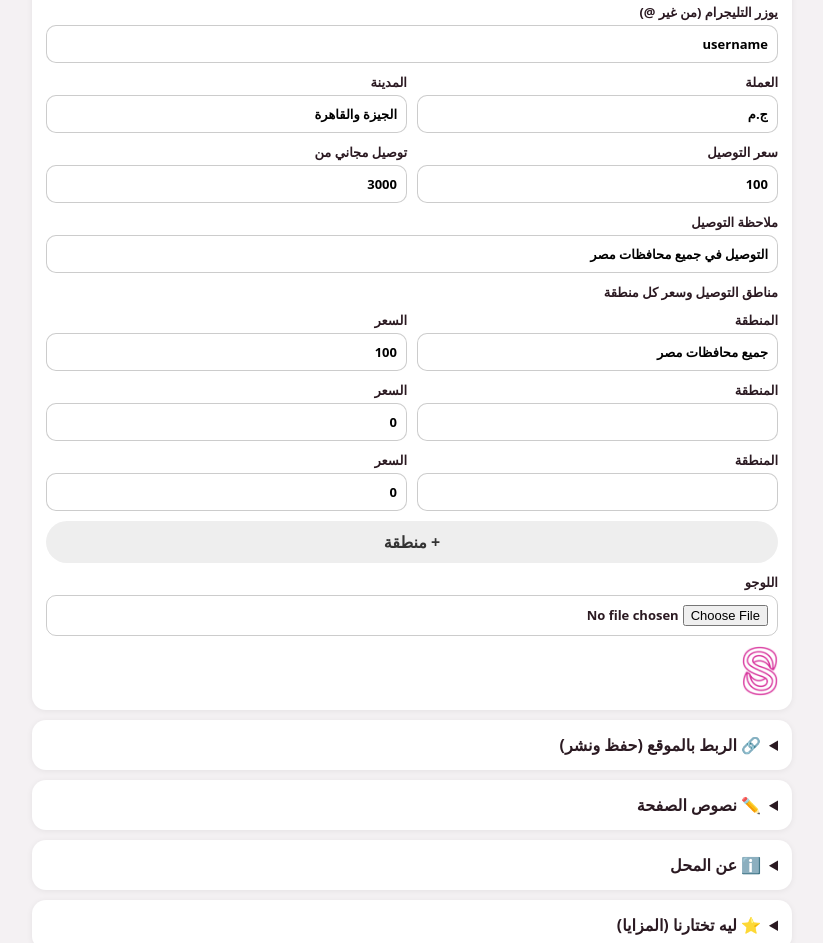
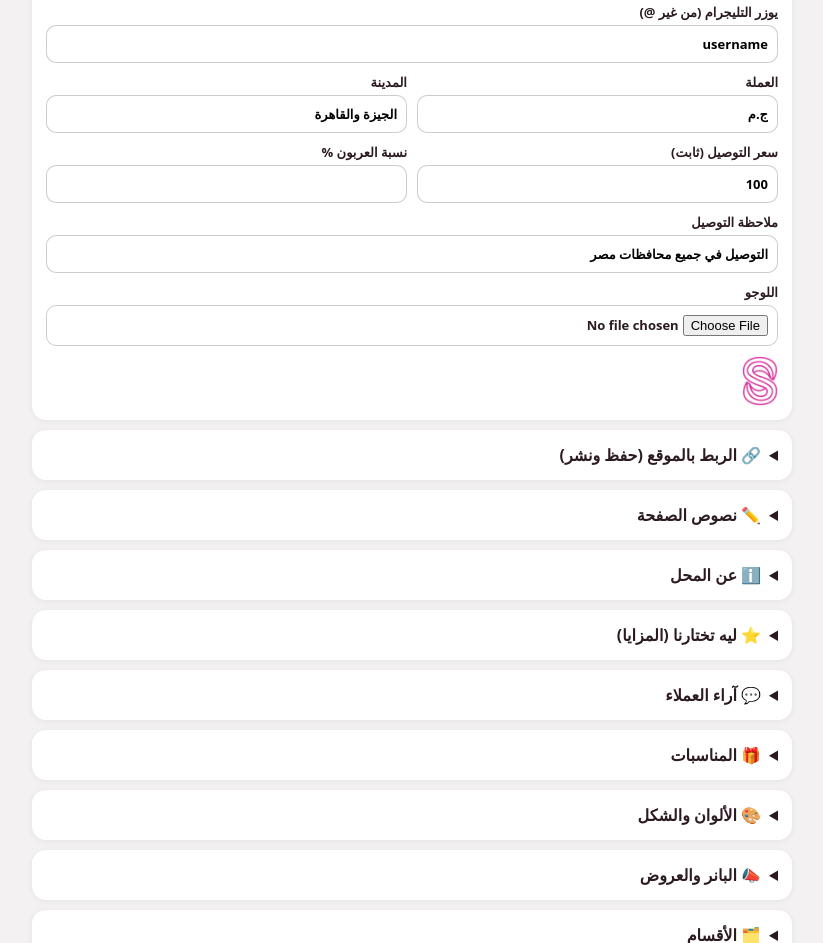
Before and after one commit to sandystouch/sandys-touch, a plain HTML site: page admin.html in a window 1280 px wide. Shown: the part 907-1850 px from the top of the page, without its empty margins (228-1051 px from the left). Drawn offline with Linux system fonts and the light colour scheme.

Commit message:
Update admin.html

```diff
--- a/admin.html
+++ b/admin.html
@@ -39,7 +39,7 @@ $('#app').innerHTML=`
 <details open><summary>🏪 بيانات المحل</summary><div class="b">${f('اسم المحل','settings.name')}${f('الاسم بالعربي','settings.nameAr')}${f('جملة تحت الاسم','settings.tagline')}
 <label>الطلبات توصل على<select data-k="settings.channel"><option value="whatsapp" ${S.channel=='whatsapp'?'selected':''}>واتساب</option><option value="telegram" ${S.channel=='telegram'?'selected':''}>تليجرام</option></select></label>
 ${f('رقم الواتساب (بالكود: 2010xxxxxxxx)','settings.whatsapp')}${f('يوزر التليجرام (من غير @)','settings.telegram')}
-<div class="g2">${f('العملة','settings.currency')}${f('المدينة','settings.city')}${f('سعر التوصيل','settings.deliveryFee','number')}${f('توصيل مجاني من','settings.freeDeliveryFrom','number')}</div>${f('ملاحظة التوصيل','settings.deliveryNote')}<b style="font-size:13px">مناطق التوصيل وسعر كل منطقة</b>${(S.areas||[]).map((x,i)=>`<div class="g2"><label>المنطقة<input data-k="settings.areas.${i}.name" value="${esc(x.name)}"></label><label>السعر<input type="number" data-t="number" data-k="settings.areas.${i}.fee" value="${x.fee}"></label></div>`).join('')}<button class="s" id="addarea">+ منطقة</button>
+<div class="g2">${f('العملة','settings.currency')}${f('المدينة','settings.city')}${f('سعر التوصيل (ثابت)','settings.deliveryFee','number')}${f('نسبة العربون %','settings.depositPct','number')}</div>${f('ملاحظة التوصيل','settings.deliveryNote')}
 <label>اللوجو<input type="file" accept="image/*" id="logo"></label>${S.logo?`<img src="${S.logo}" style="height:50px">`:''}</div></details>
 <details><summary>🔗 الربط بالموقع (حفظ ونشر)</summary><div class="b">
 <div class="guide" style="font-size:13px">ده بيخليك تحفظ التعديلات على الموقع مباشرة. اللي بتلصقه هنا بيتحفظ على موبايلك بس.</div>
```
